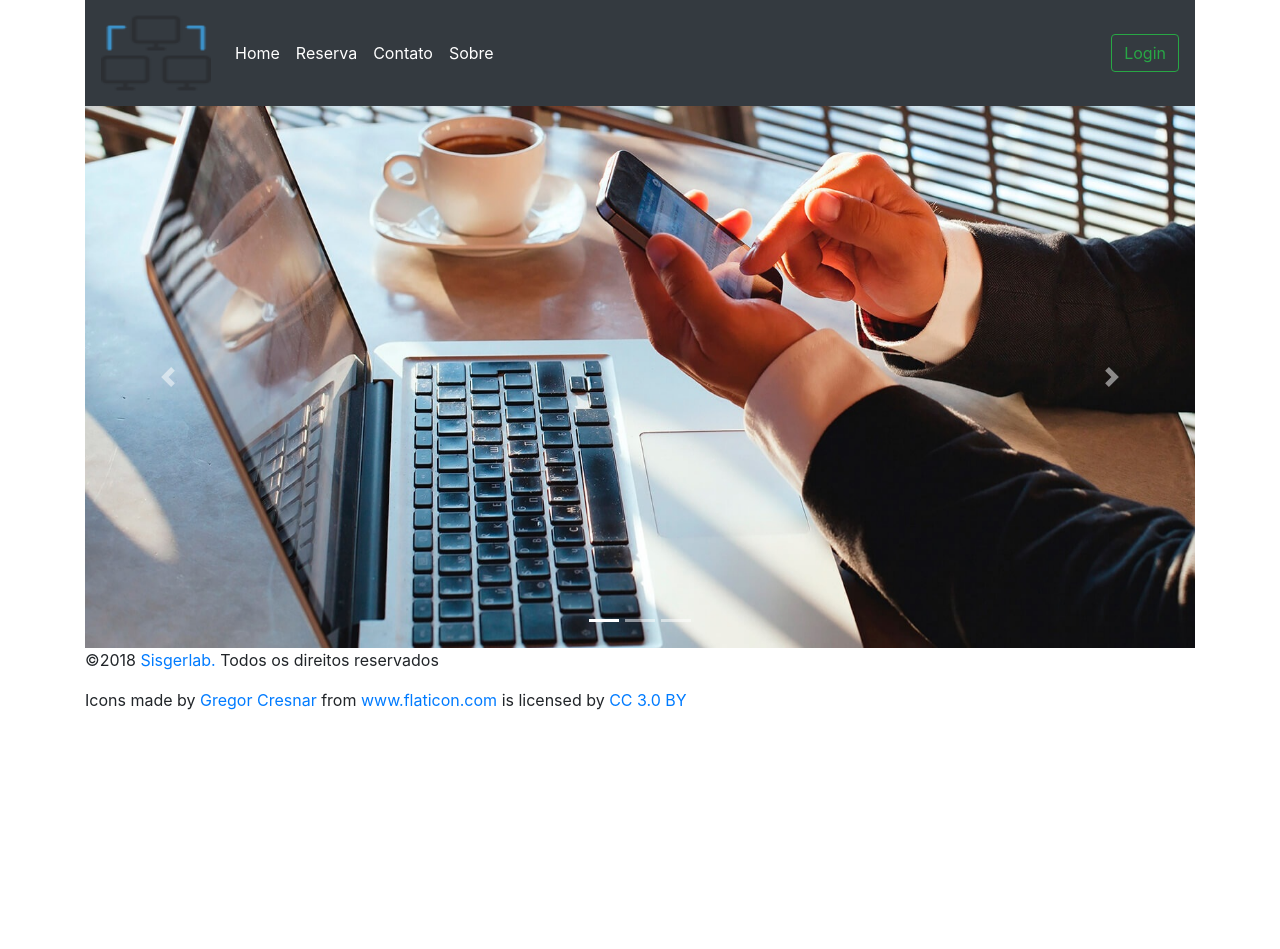
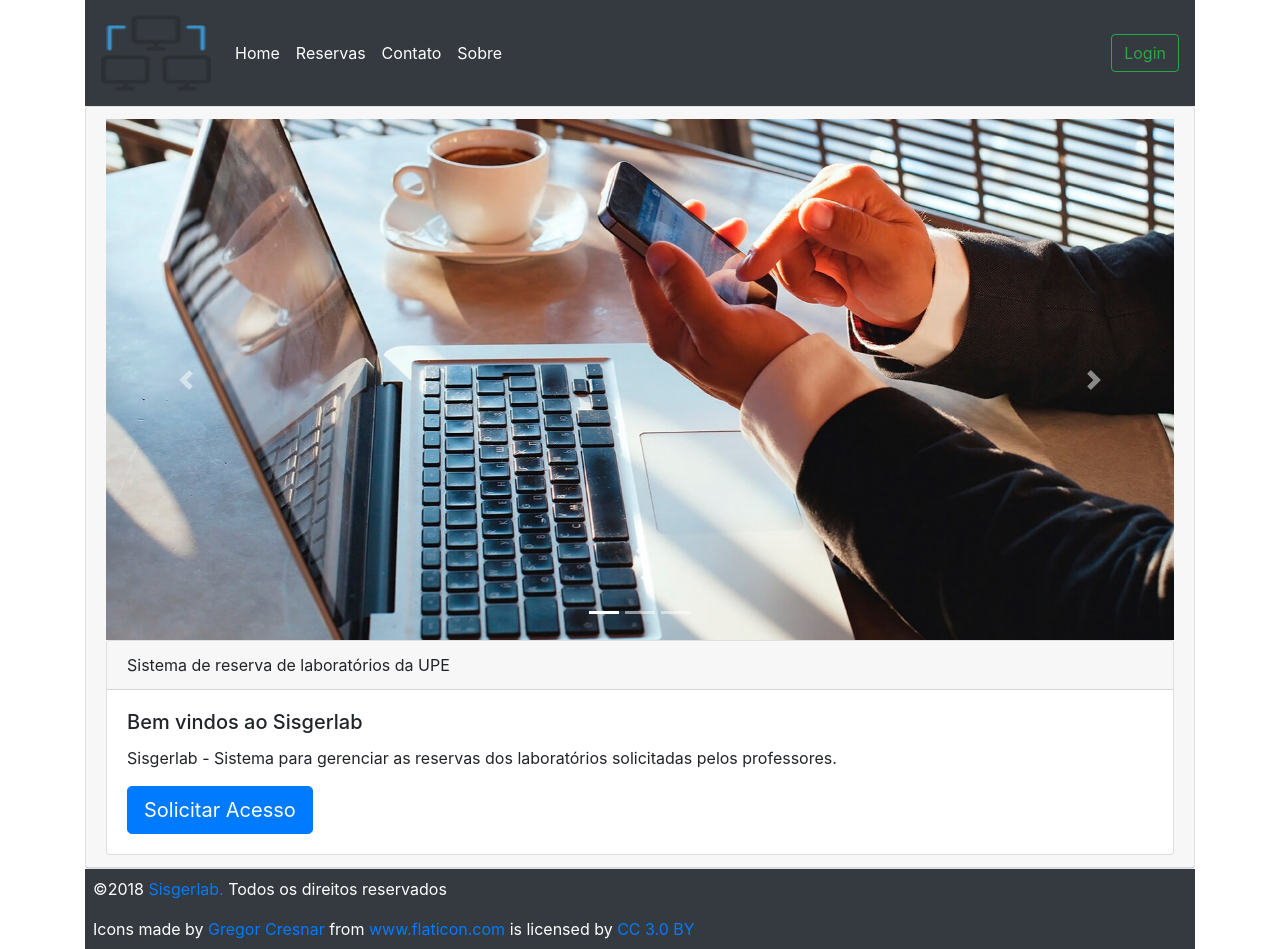
Before and after one commit to Adjailson/sisgerlab, a PHP site: page /sisgerlab/ in a window 1280 px wide. Before the commit the page ends 710 px from the top, so only its background shows below. Run offline with PHP 8.4, Linux system fonts and the light colour scheme; some libraries are stand-ins or nearby versions.

Commit message:
Algumas telas básicas...

```diff
--- a/visoes/home.php
+++ b/visoes/home.php
@@ -1,4 +1,5 @@
-
+<div class="card">
+  <div class="card-header">
 
 <div id="carouselExampleIndicators" class="carousel slide" data-ride="carousel">
   <ol class="carousel-indicators">
@@ -27,6 +28,22 @@
   </a>
 </div>
 
+
+<div class="card">
+  <div class="card-header">
+    Sistema de reserva de laboratórios da UPE
+  </div>
+  <div class="card-body">
+    <h5 class="card-title">Bem vindos ao Sisgerlab</h5>
+    <p class="card-text">Sisgerlab - Sistema para gerenciar as reservas dos laboratórios solicitadas pelos professores.</p>
+    <a href="login" class="btn btn-primary btn-lg">Solicitar Acesso</a>
+  </div>
+</div>
+
+
+</div>
+</div>
+
 <script type="text/javascript" src="<?php echo BASE_URL ?>assets/js/jquery-3.1.1.min.js"></script>
 <script type="text/javascript">
 
--- a/visoes/template.php
+++ b/visoes/template.php
@@ -2,19 +2,25 @@
 <html lang="pt-BR">
 <head>
   <meta charset="UTF-8"/>
-  <link rel="shortcut icon" type="image/x-icon" href="http://localhost/sisgerlab/favicon.ico"/>
-  <meta name="description" content="Sobre o SisGerLab."/>
+  <link rel="shortcut icon" type="image/x-icon" href="<?php echo BASE_URL ?>favicon.ico"/>
+  <meta name="description" content="Sisgerlab - Sistema para gerenciar as reservas dos laboratórios solicitadas pelos professores."/>
   <meta name="Keywords" content="SisGerLab, sislerlab, lab"/>
   <meta http-equiv="X-UA-Compatible" content="IE=edge,chrome=1"/>
   <meta id="viewport" name="viewport" content="width=device-width, user-scalable=no"/>
 
   <meta name="robots" content="index,follow"/>
-  <meta name="author" content="Sisgerlab."/>
+  <meta name="author" content="Sisgerlab"/>
 
-  <meta property="og:image" content="http://localhost/assets/img/sisgerlab.jpg">
+  <meta property="og:type" content="website">
+  <meta property="og:locale" content="pt_BR">
+  <meta property="og:site_name" content="sisgerlab">
+  <meta property="og:image" content="<?php echo BASE_URL ?>assets/img/sisgerlab.jpg">
   <meta property="og:image:type" content="image/jpeg">
-  <meta property="og:image:width" content="400">
-  <meta property="og:image:height" content="280">
+  <meta property="og:image:width" content="256">
+  <meta property="og:image:height" content="256">
+  <meta property="og:url" content="https://www.sisgerlab.tk/">
+  <meta property="og:title" content="Sisgerlab">
+  <meta property="og:description" content="Sisgerlab - Sistema para gerenciar as reservas dos laboratórios solicitadas pelos professores.">
 
   <title>Sisgerlab</title>
 
@@ -39,7 +45,7 @@
       </li>
 
       <li class="nav-item active">
-        <a class="nav-link" href="reserva">Reserva <span class="sr-only"></span></a>
+        <a class="nav-link" href="reservas">Reservas <span class="sr-only"></span></a>
       </li>
 
       <li class="nav-item active">
@@ -65,12 +71,12 @@
 </div>
 
 <div class="container">
-<footer>
+<span class="d-block p-2 bg-dark text-white">
   <p>&copy;2018 <a href="/sisgerlab">Sisgerlab.</a> Todos os direitos reservados</p>
 
   <div>Icons made by <a href="https://www.flaticon.com/authors/gregor-cresnar" title="Gregor Cresnar">Gregor Cresnar</a> from <a href="https://www.flaticon.com/"           title="Flaticon">www.flaticon.com</a> is licensed by <a href="http://creativecommons.org/licenses/by/3.0/"          title="Creative Commons BY 3.0" target="_blank">CC 3.0 BY</a></div>
 
-</footer>
+</span>
 </div>
 
 <script type="text/javascript" src="<?php echo BASE_URL ?>assets/js/bootstrap.js"></script>
```
Also changed, not shown: controles/contatoControle.php (added, +10 -0 lines), controles/reservasControle.php (added, +10 -0 lines), controles/sobreControle.php (added, +10 -0 lines), visoes/contato.php (added, +22 -0 lines), visoes/reservas.php (added, +9 -0 lines), visoes/sobre.php (added, +31 -0 lines).
